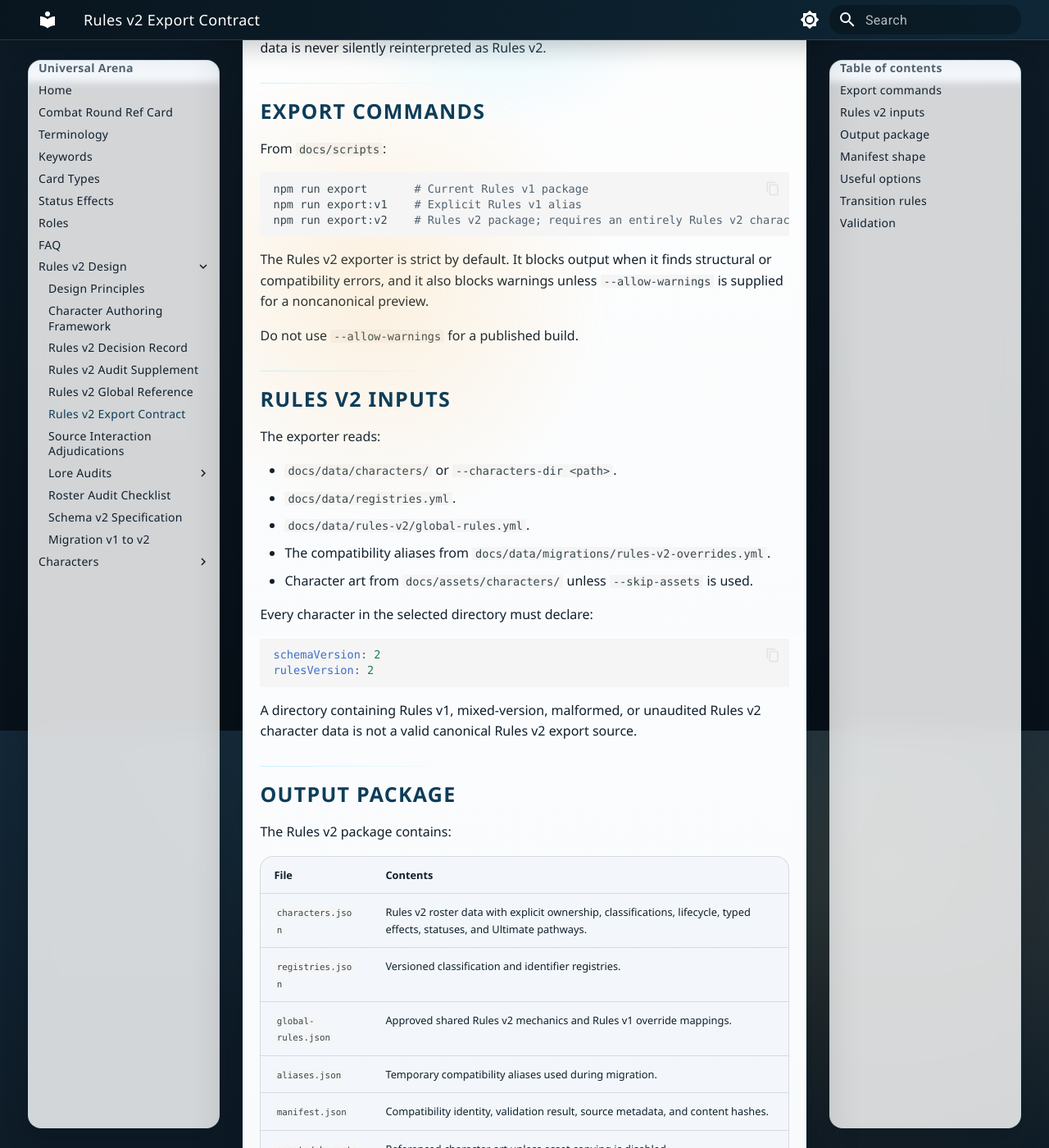
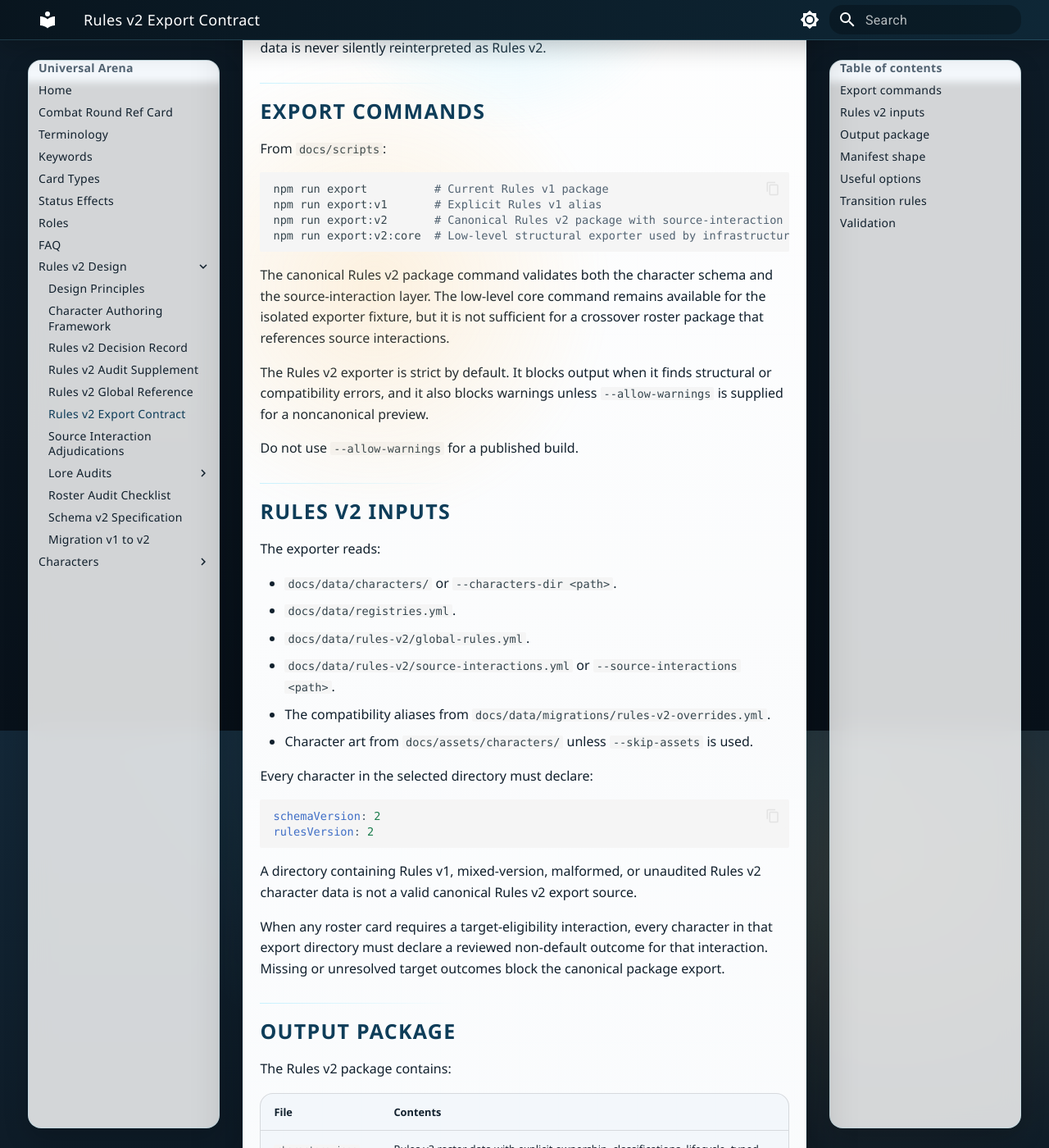
Before and after one commit to HVS13/UniversalArena, an MkDocs documentation site: the page built from docs/design/rules-v2-export-contract.md, in a window 1280 px wide and 1400 px high, scrolled down 509 px. Shown: the whole window at 82% size. Built offline with MkDocs 1.6.1 and Material for MkDocs 9.7.7, drawn with Linux system fonts in a browser that asks for light colours; some of the changed text lies outside the part shown.

Commit message:
Document source-aware Rules v2 export

````diff
--- a/docs/design/rules-v2-export-contract.md
+++ b/docs/design/rules-v2-export-contract.md
@@ -10,10 +10,13 @@ Universal Arena uses separate export paths during the staged migration so Rules
 From `docs/scripts`:
 
 ```powershell
-npm run export       # Current Rules v1 package
-npm run export:v1    # Explicit Rules v1 alias
-npm run export:v2    # Rules v2 package; requires an entirely Rules v2 character directory
+npm run export          # Current Rules v1 package
+npm run export:v1       # Explicit Rules v1 alias
+npm run export:v2       # Canonical Rules v2 package with source-interaction validation
+npm run export:v2:core  # Low-level structural exporter used by infrastructure fixtures
 ```
+
+The canonical Rules v2 package command validates both the character schema and the source-interaction layer. The low-level core command remains available for the isolated exporter fixture, but it is not sufficient for a crossover roster package that references source interactions.
 
 The Rules v2 exporter is strict by default. It blocks output when it finds structural or compatibility errors, and it also blocks warnings unless `--allow-warnings` is supplied for a noncanonical preview.
 
@@ -26,6 +29,7 @@ The exporter reads:
 - `docs/data/characters/` or `--characters-dir <path>`.
 - `docs/data/registries.yml`.
 - `docs/data/rules-v2/global-rules.yml`.
+- `docs/data/rules-v2/source-interactions.yml` or `--source-interactions <path>`.
 - The compatibility aliases from `docs/data/migrations/rules-v2-overrides.yml`.
 - Character art from `docs/assets/characters/` unless `--skip-assets` is used.
 
@@ -38,15 +42,18 @@ rulesVersion: 2
 
 A directory containing Rules v1, mixed-version, malformed, or unaudited Rules v2 character data is not a valid canonical Rules v2 export source.
 
+When any roster card requires a target-eligibility interaction, every character in that export directory must declare a reviewed non-default outcome for that interaction. Missing or unresolved target outcomes block the canonical package export.
+
 ## Output package
 
 The Rules v2 package contains:
 
 | File | Contents |
 | --- | --- |
-| `characters.json` | Rules v2 roster data with explicit ownership, classifications, lifecycle, typed effects, statuses, and Ultimate pathways. |
+| `characters.json` | Rules v2 roster data with explicit ownership, classifications, lifecycle, typed effects, statuses, source-interaction outcomes, and Ultimate pathways. |
 | `registries.json` | Versioned classification and identifier registries. |
 | `global-rules.json` | Approved shared Rules v2 mechanics and Rules v1 override mappings. |
+| `source-interactions.json` | Closed source-specific interaction definitions used by crossover eligibility and weakness checks. |
 | `aliases.json` | Temporary compatibility aliases used during migration. |
 | `manifest.json` | Compatibility identity, validation result, source metadata, and content hashes. |
 | `assets/characters/` | Referenced character art unless asset copying is disabled. |
@@ -70,9 +77,11 @@ The manifest is not included in its own `contentHash`. Every other JSON output h
     "aliases.json": "sha256:...",
     "characters.json": "sha256:...",
     "global-rules.json": "sha256:...",
-    "registries.json": "sha256:..."
+    "registries.json": "sha256:...",
+    "source-interactions.json": "sha256:..."
   },
   "rosterCount": 9,
+  "sourceInteractionCount": 4,
   "registryVersions": {},
   "migrationsApplied": ["v1-to-v2"],
   "validation": {
@@ -91,6 +100,7 @@ The manifest is not included in its own `contentHash`. Every other JSON output h
 --characters-dir <path>
 --registries <path>
 --global-rules <path>
+--source-interactions <path>
 --aliases <path>
 --assets-dir <path>
 --out <path>
@@ -110,6 +120,8 @@ Explicit `--source-commit` and `--generated-at` values support deterministic CI
 
 - `npm run export` remains Rules v1 while active character YAML remains Rules v1.
 - `npm run export:v2` must never be pointed at Rules v1 data and cannot silently convert it.
+- `npm run export:v2` is the canonical package command once character data references source interactions.
+- `npm run export:v2:core` exists only for low-level exporter fixtures and structural diagnostics.
 - The migration CLI performs conversion; the exporter only validates and packages already-migrated data.
 - Character research and lore review remain roster-PR responsibilities, not exporter responsibilities.
 - After every active character is audited and migrated, a later PR may make the Rules v2 exporter the default command.
@@ -121,14 +133,17 @@ Run:
 ```powershell
 npm run validate
 npm run test:export:v2
+npm run test:characters:v2:dio-light
 ```
 
-The exporter test uses a self-contained Rules v2 fixture and verifies:
+The core exporter test uses a self-contained Rules v2 fixture and verifies:
 
-- Successful strict Rules v2 export.
+- Successful strict Rules v2 structural export.
 - Deterministic output for fixed source metadata.
 - Manifest and per-file hashes.
-- Required package files.
+- Required core package files.
 - Explicit rejection of Rules v1 input.
 
+Character-specific roster tests additionally verify source-interaction definitions, reviewed target outcomes, lore invariants, and the final source-aware package artifact.
+
 The fixture exists only to exercise the data contract. It is not a playable roster character and is never included in the canonical roster export.
````
